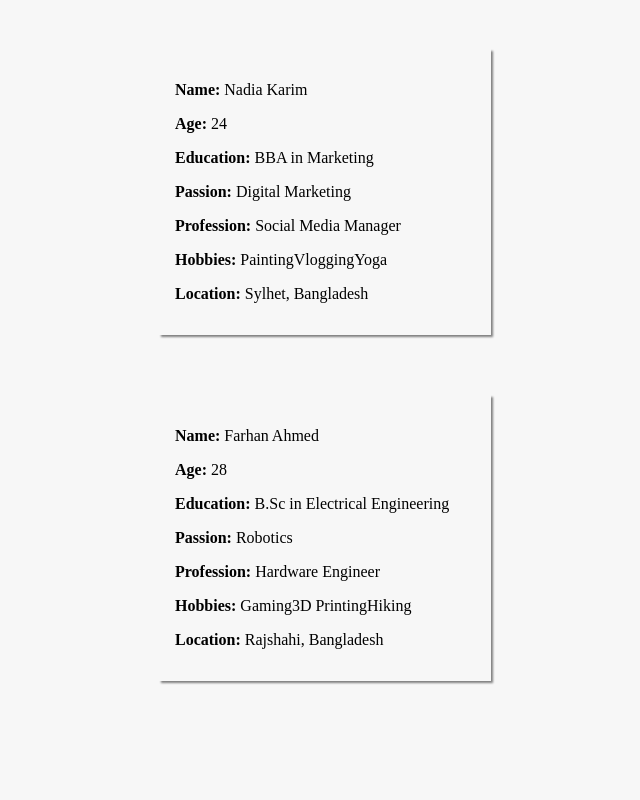
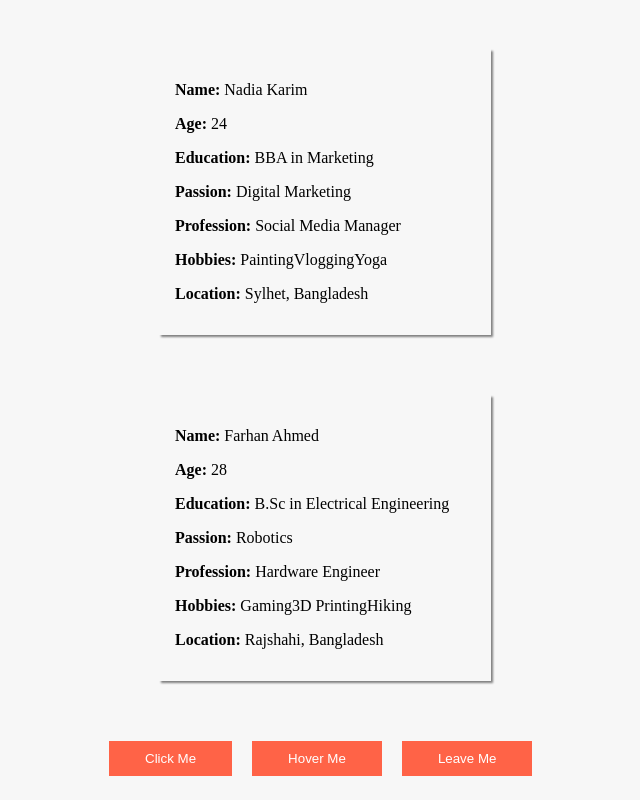
Before and after one commit to kamrul-islam-96/07D-React-Practice, a React (Vite) app: page /day2 in a window 1280 px wide. Shown: the part 1229-2029 px from the top of the page, without its empty margins (315-955 px from the left). Before the commit the page ends 1994 px from the top, so only its background shows below. Built offline with nearby package versions, Linux system fonts and the light colour scheme.

Commit message:
day2 add event handler

```diff
--- a/src/practice/Day2_PropsDemo.jsx
+++ b/src/practice/Day2_PropsDemo.jsx
@@ -18,6 +18,8 @@ const Day2 = () => {
 
 
       <UserCard />
+
+      <HandleClickHover />
     </div>
   )
 }
@@ -70,3 +72,53 @@ const boxStyles = {
   margin: '60px',
   boxShadow: '2px 2px 2px grey'
 }
+
+
+
+// "Part Three"
+// "Use Props Event Handeler"
+export const HandleClickHover = () => {
+  const clickHandle = (user) => {
+    alert(`Thanks For Click me ${user}`)
+  }
+
+  const hoverHandle = () => {
+    alert('Thanks For Hover Me')
+  }
+
+  const leaverHandle = () => {
+    alert('Thanks For Leave Me')
+  }
+
+  return (
+    <div>
+      <WelcomeUser
+        onClickHandle = {() => clickHandle("KAMRUL")}
+        onHoverHandle = {() => hoverHandle()}
+        onLeaveHandle = {() => leaverHandle()}
+      />
+    </div>
+  )
+}
+
+const WelcomeUser = (props) => {
+  return (
+    <div>
+      <div>
+      <button style={btnStyle} onClick={props.onclickHandle}>Click Me</button>
+      <button style={btnStyle} onMouseEnter={props.onHoverHandle}>Hover Me</button>
+      <button style={btnStyle} onMouseLeave={props.onLeaveHandle}>Leave Me</button>
+      </div>
+    </div>
+  )
+}
+
+
+// "Button Style"
+const btnStyle = {
+  padding: '10px 36px',
+  backgroundColor: 'tomato',
+  margin: '0 10px',
+  border: 'none',
+  color: 'white'
+}
```
